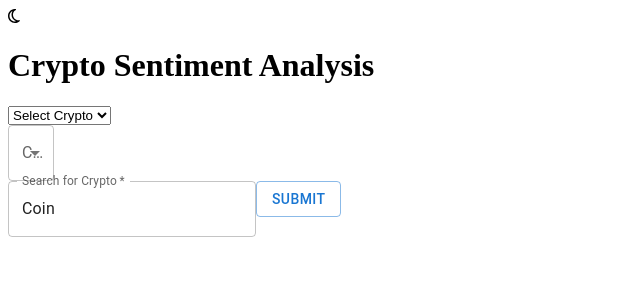
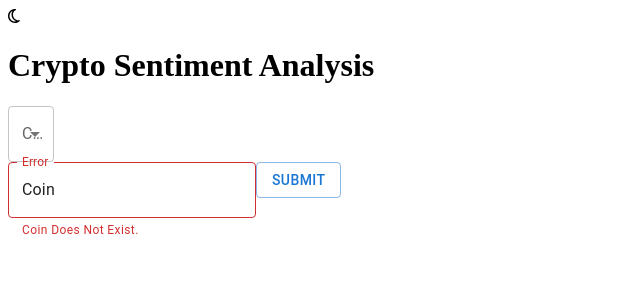
Before and after one commit to akblal/btc-sentiment-analysis, a React app: page / in a window 1280 px wide. Both pictures are taken after a click on the button "SUBMIT". Shown: the top 300 px of the page, without its empty margins (0-640 px from the left). Built offline with nearby package versions, Linux system fonts and the light colour scheme; no server answers; the HTML template or start-up script is replaced by a standard one.

Commit message:
able to search for listed coins through the api and provide error message if coin not found

```diff
--- a/client/src/App.jsx
+++ b/client/src/App.jsx
@@ -1,4 +1,5 @@
 import React, { useState, useEffect } from 'react';
+import axios from 'axios';
 import { createRoot } from 'react-dom/client';
 import { BrowserRouter, Route, Routes } from 'react-router-dom';
 import { FontAwesomeIcon } from '@fortawesome/react-fontawesome';
@@ -15,7 +16,9 @@ function App (props) {
 
   const [theme, setTheme] = useState('light');
   const [crypto, setCrypto] = useState('');
-  const [age, setAge] = useState(0);
+  const [search, setSearch] = useState('');
+  const [valid, setValid] = useState(true);
+  const [invalidCrypto, setInvalidCrypto] = useState('');
 
   const handleSubmit = (e) => {
     const selected = e.target.value;
@@ -28,6 +31,24 @@ function App (props) {
     } else {
       setTheme('light');
     }
+  }
+
+  const handleSearchField = (e) => {
+    e.preventDefault();
+    let query = (e.target.value).toLowerCase();
+    setSearch(query);
+  }
+
+  const handleSearchSubmit = (e) => {
+    console.log (search);
+    axios.get(`https://api.coincap.io/v2/assets/${search}`)
+    .then ((response) => {
+      setValid(true);
+    })
+    .catch(() => {
+      setValid(false);
+      setInvalidCrypto(search);
+    })
   }
 
   useEffect(() => {
@@ -47,16 +68,6 @@ function App (props) {
           <h1> Crypto Sentiment Analysis </h1>
       </div>
 
-      <div className= 'drop-down'>
-        <select onChange= {handleSubmit}>
-          <option value= ''>Select Crypto</option>
-          <option value= 'bitcoin'>Bitcoin</option>;
-          <option value= 'ethereum'>Ethereum</option>;
-          <option value= 'polygon'>Polygon</option>;
-          <option value= 'cardano'>Cardano</option>;
-        </select>
-      </div>
-
       <div className= 'mui-container' >
         <FormControl className= 'mui-component'>
           <InputLabel id="demo-simple-select-label">Crypto</InputLabel>
@@ -73,16 +84,31 @@ function App (props) {
             <MenuItem value={'polygon'}>Polygon</MenuItem>
           </Select>
         </FormControl>
+
         <div className= 'search-crypto-field-and-button'>
+          {valid ?
             <TextField
             required
             id="filled-required"
             label="Search for Crypto"
             defaultValue="Coin"
             className= 'mui-component'
+            onChange = {handleSearchField}
+            /> :
+            <TextField
+            error
+            id="outlined-error-helper-text"
+            label="Error"
+            defaultValue= {invalidCrypto}
+            helperText="Coin Does Not Exist."
+            className= 'mui-component'
+            onChange = {handleSearchField}
             />
-          <Button variant="outlined" className= 'mui-submit-button'>Submit</Button>
+          }
+
+          <Button variant="outlined" className= 'mui-submit-button' onClick= {handleSearchSubmit}>Submit</Button>
         </div>
+
       </div>
 
       <div className= 'price-and-sentiment'>
@@ -104,3 +130,13 @@ function App (props) {
 root.render(<BrowserRouter>
     <App />
     </BrowserRouter>)
+
+  // <div className= 'drop-down'>
+  //   <select onChange= {handleSubmit}>
+  //     <option value= ''>Select Crypto</option>
+  //     <option value= 'bitcoin'>Bitcoin</option>;
+  //     <option value= 'ethereum'>Ethereum</option>;
+  //     <option value= 'polygon'>Polygon</option>;
+  //     <option value= 'cardano'>Cardano</option>;
+  //   </select>
+  // </div>
```
Lines whose indentation alone changed are shown as unchanged.
